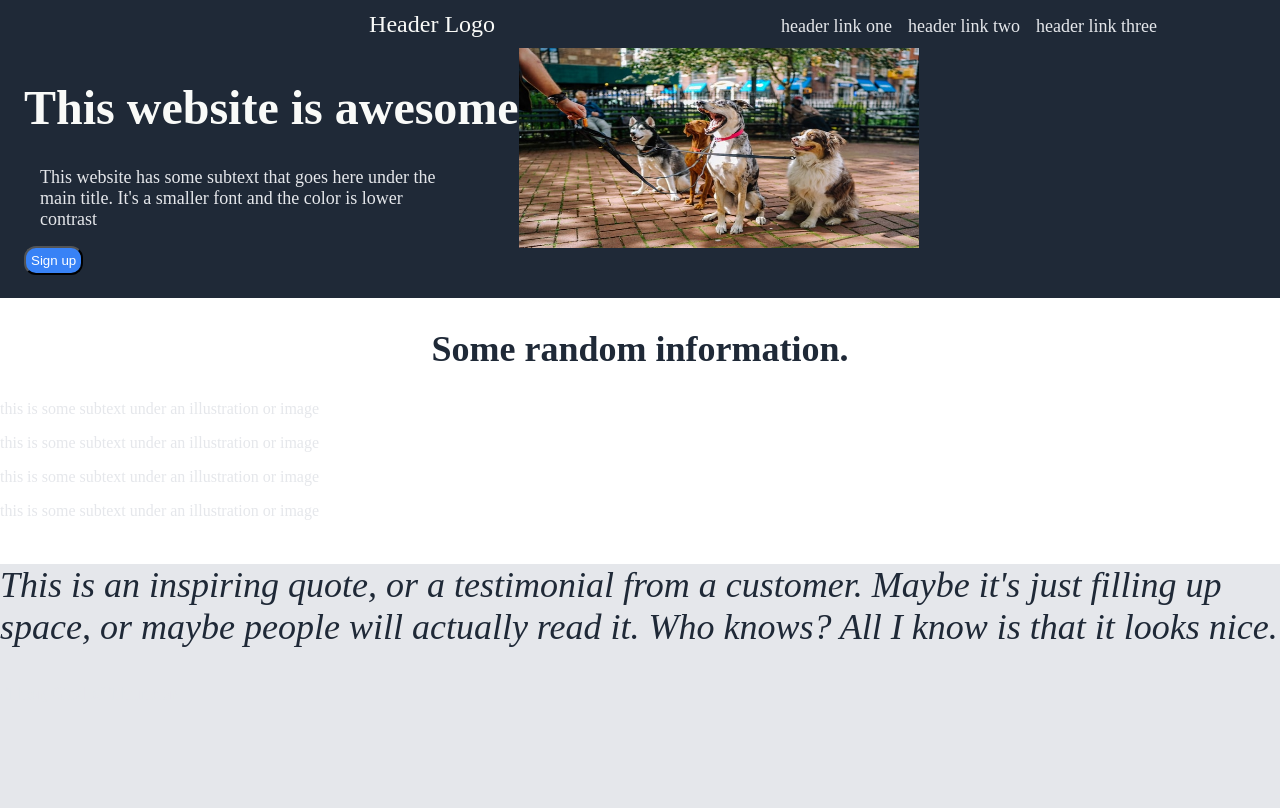
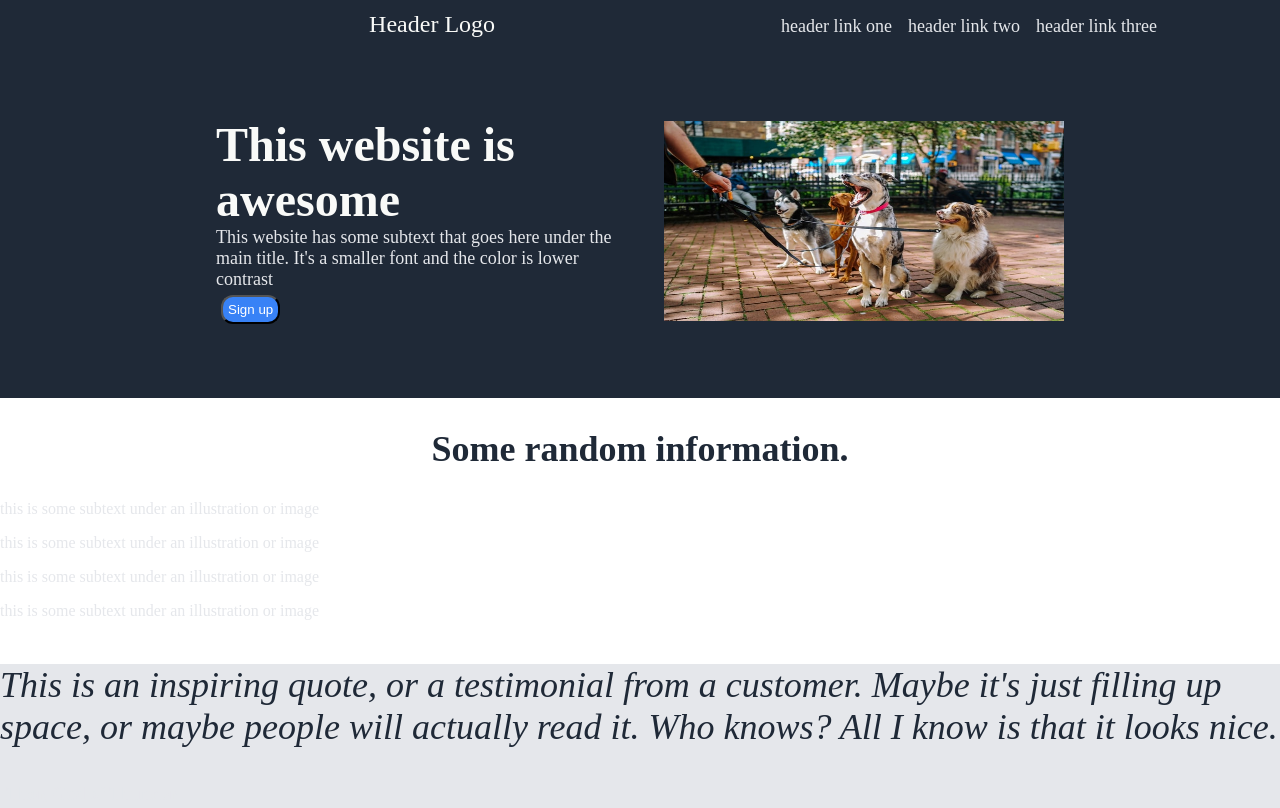
Before and after one commit to mkphung29/Landing-Page-Project, a plain HTML site: page index.html in a window 1280 px wide. Shown: the top 808 px of the page. Drawn offline with Linux system fonts and the light colour scheme.

Commit message:
Fix text in section one

```diff
--- a/styles.css
+++ b/styles.css
@@ -15,8 +15,6 @@ html, body {
     display: flex;
     justify-content: space-around;
     align-items: center;
-    margin: 0px;
-    padding: 0px;
 }
 
 /* Move logo more to the left*/
@@ -37,15 +35,21 @@ a {
 /* Section one starts here */
 
 .bodyone {
-    height: 250px;
+    height: 350px;
     background-color: #1F2937;
     display: flex;
+    justify-content: center;
+    align-items: center;
+    gap: 48px;
 }
 
 h1 {
     font-size: 48px;
     font-weight: extra-bold;
     color: #F9FAF8;
+    max-width: 300px;
+    margin: 0;
+    padding: 0;
 
 }
 
@@ -53,11 +57,8 @@ h1 {
     font-size: 18px;
     color: #E5E7EB;
     max-width: 400px;
-    margin: 16px;
-}
-
-.left{
-    margin-left: 24px;
+    margin: 0px;
+    padding: 0px;
 }
 
 
@@ -65,6 +66,7 @@ h1 {
     background-color: #3882F6;
     color: white;
     border-radius: 12px;
+    margin: 5px;
     padding: 5px;
 }
 
```
